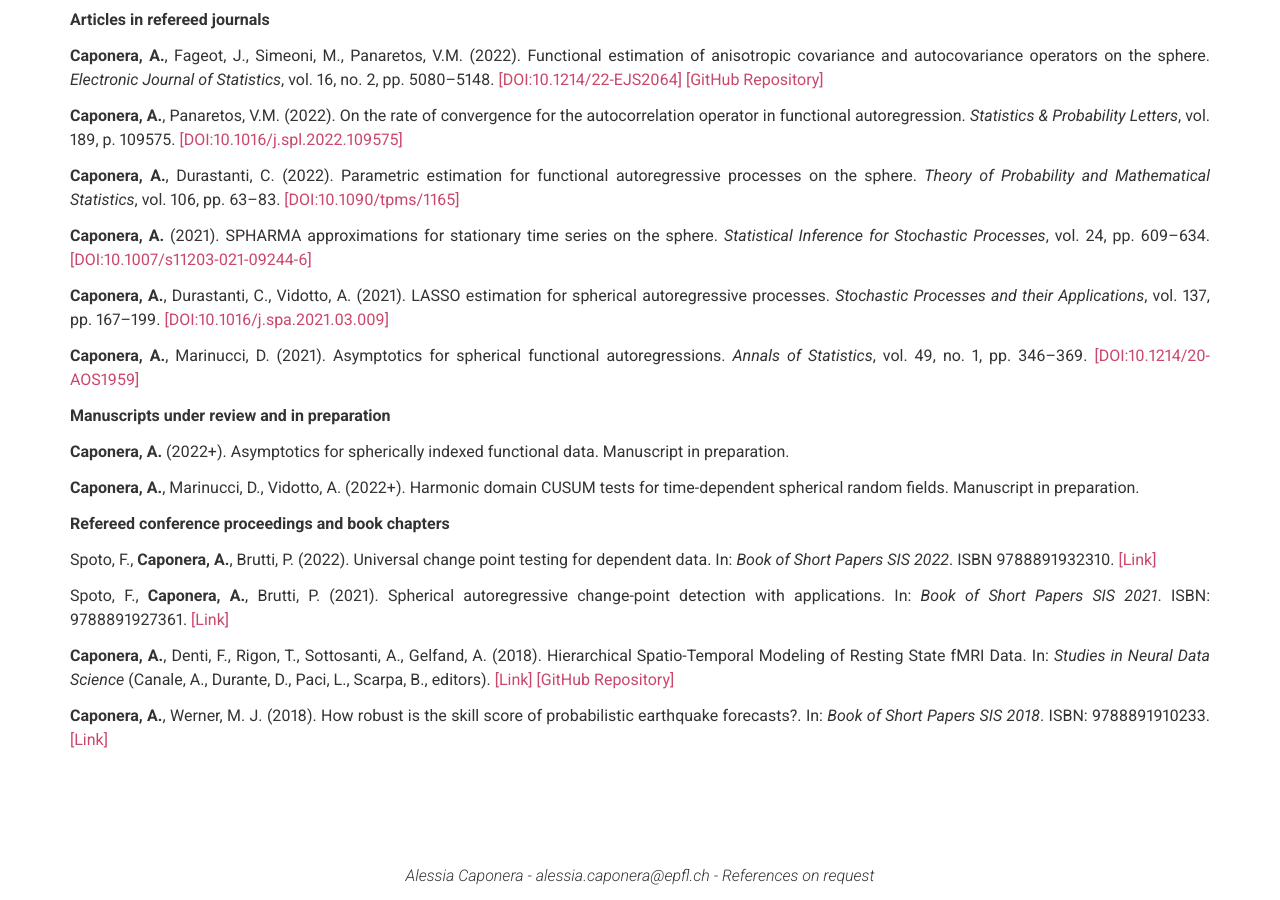
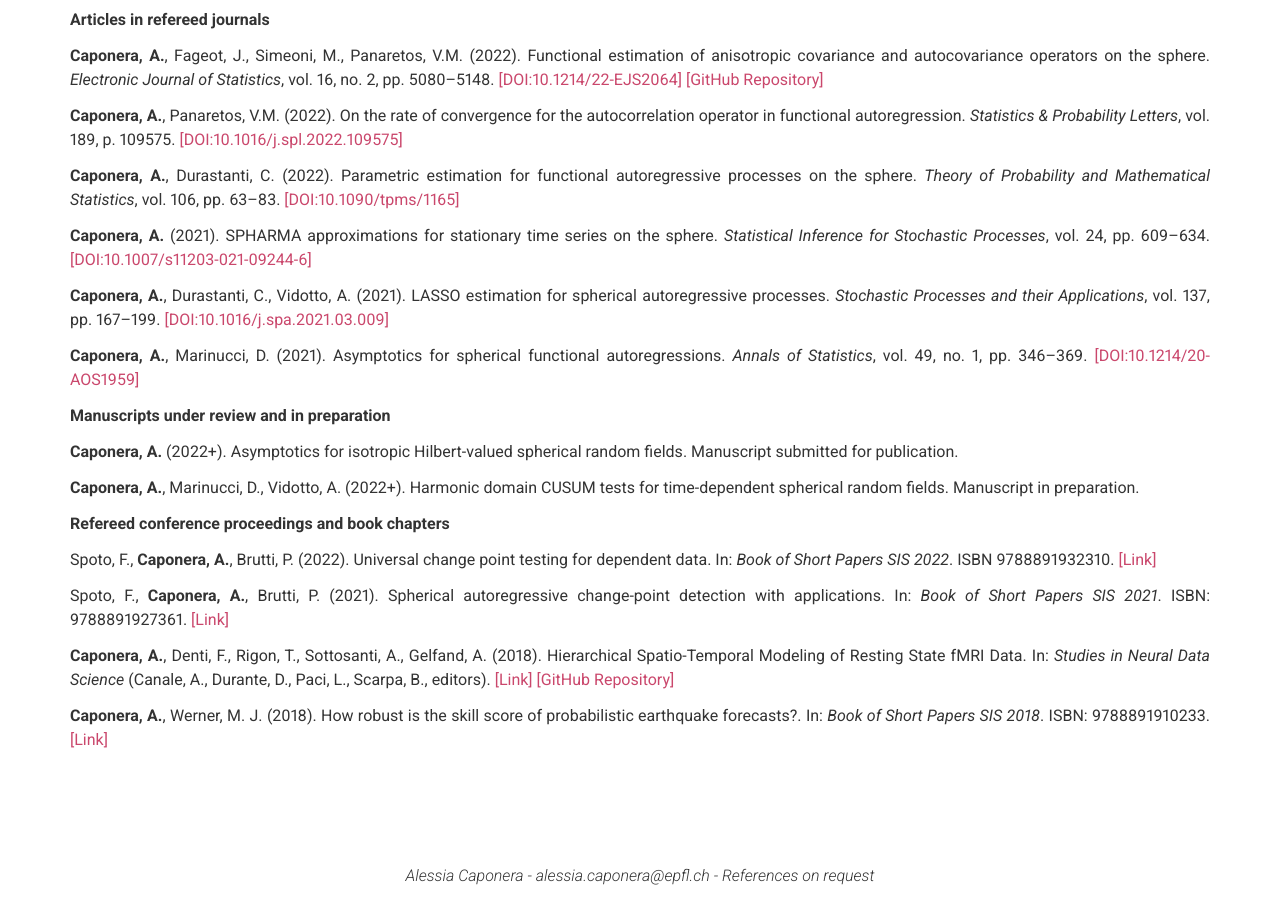
Before and after one commit to alessiacaponera/alessiacaponera.github.io, a Jekyll site: the page built from index.md, in a window 1280 px wide and 900 px high, scrolled down 2442 px. Built offline with Jekyll 4.4.1, drawn with Linux system fonts in a browser that asks for light colours.

Commit message:
Update _config.yml

```diff
--- a/_config.yml
+++ b/_config.yml
@@ -61,7 +61,7 @@ more_content: |
 
     **Manuscripts under review and in preparation**
 
-    **Caponera, A.** (2022+). Asymptotics for spherically indexed functional data. Manuscript in preparation.
+    **Caponera, A.** (2022+). Asymptotics for isotropic Hilbert-valued spherical random fields. Manuscript submitted for publication.
 
     **Caponera, A.**, Marinucci, D., Vidotto, A. (2022+). Harmonic domain CUSUM tests for time-dependent spherical random fields. Manuscript in preparation.
 
```
